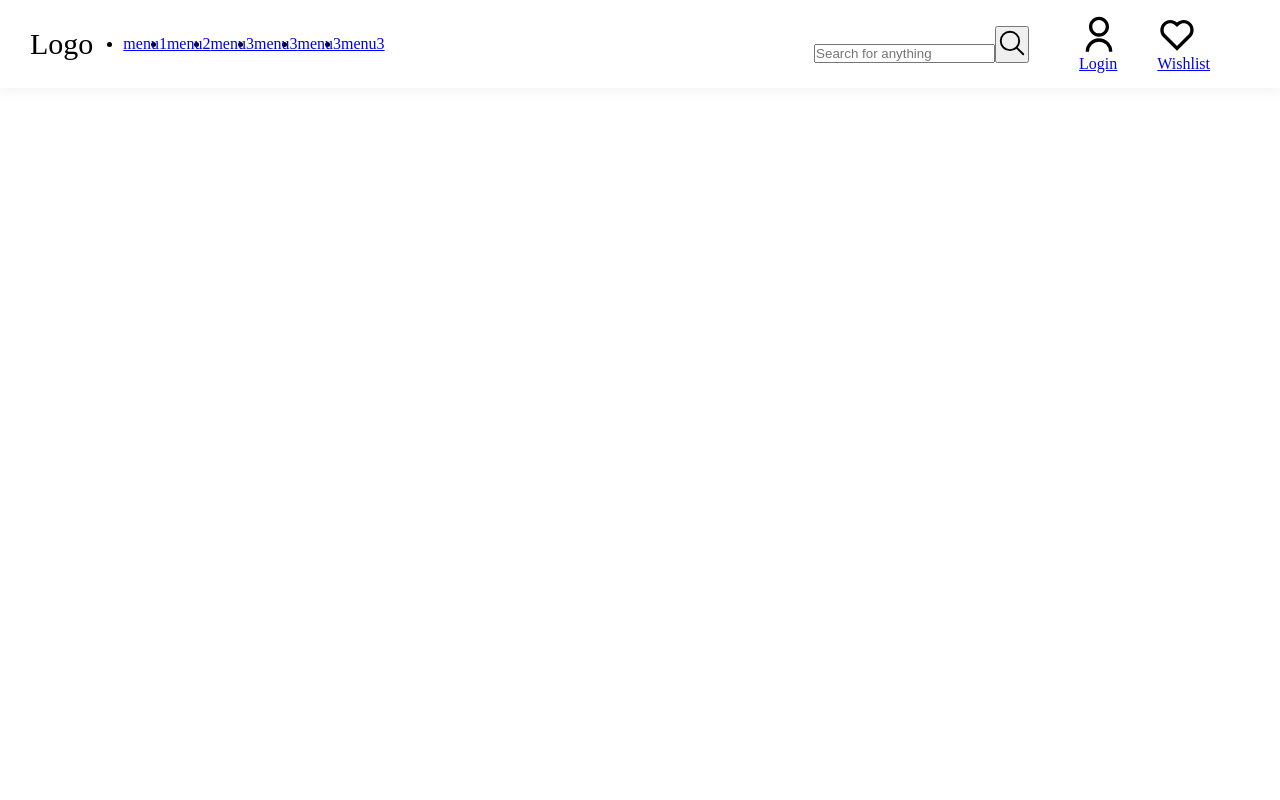
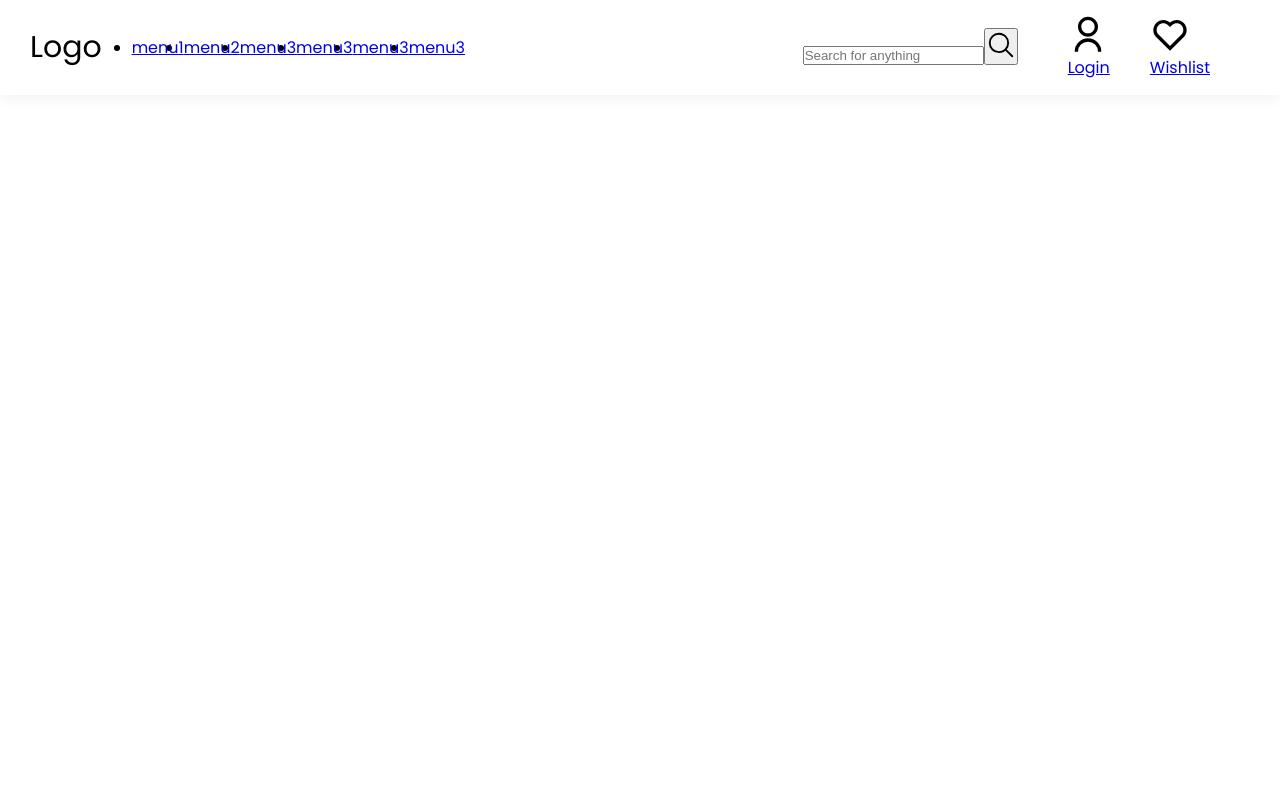
Before and after one commit to VenusTestSeries/VTS, a Next.js app: page / in a window 1280 px wide. Shown: the top 800 px of the page. Built offline with nearby package versions, Linux system fonts and the light colour scheme.

Commit message:
new changes

```diff
--- a/pages/index.tsx
+++ b/pages/index.tsx
@@ -1,3 +1,4 @@
+import poppins from "font/poppins";
 import PerPageLayout from "layout/perpage";
 
 function Home() {
--- a/styles/globals.scss
+++ b/styles/globals.scss
@@ -8,10 +8,15 @@
 --venus-neutral-night :"#f471b5",
 --venus-accent-night :"#828df8",
 --venus-secondary-night :"#3abff8",
---venus-primary-night :"#0e1525",
+--venus-primary-night :"#0e1525"
 }
 
 * {
     margin: 0;
     padding: 0px;
 }
+@import url('https://fonts.googleapis.com/css2?family=Poppins:wght@100;200;300;400;500;600;700;800;900&display=swap');
+
+body {
+    font-family: 'Poppins', sans-serif;
+}
```
